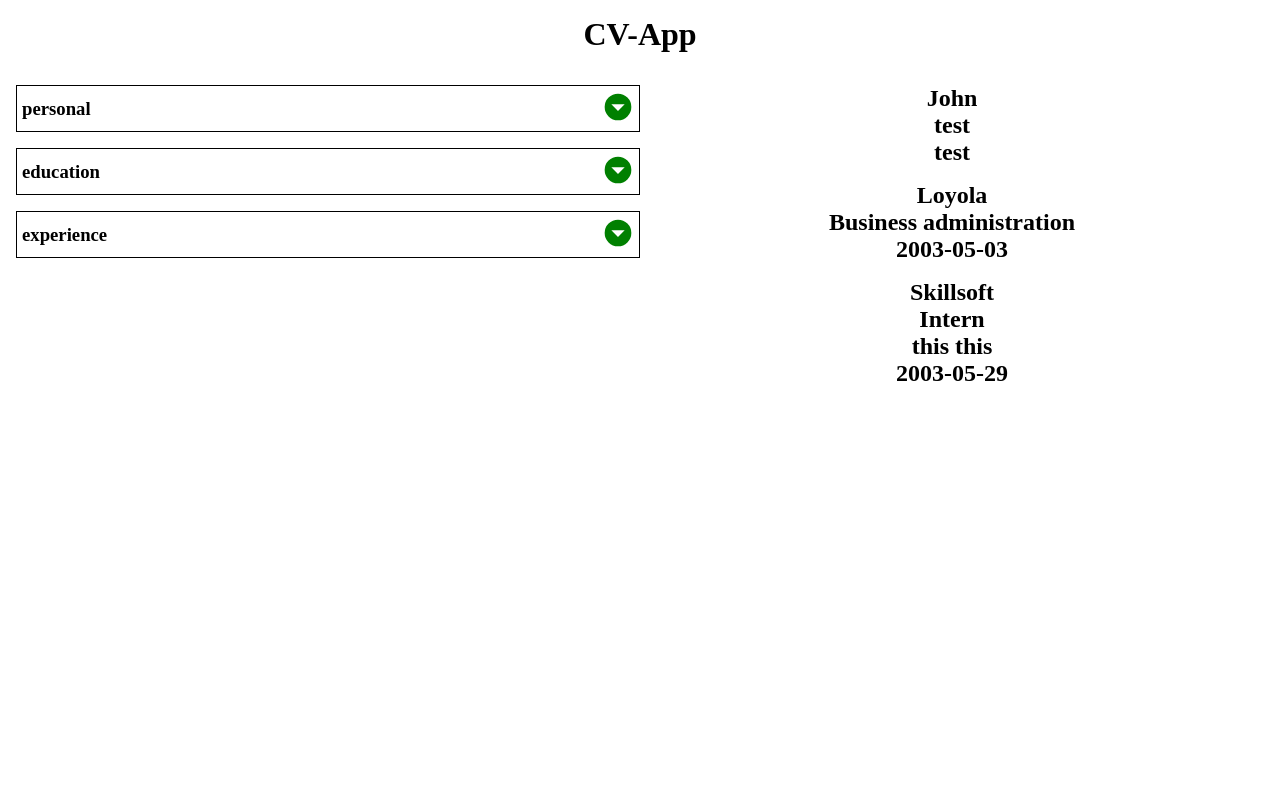
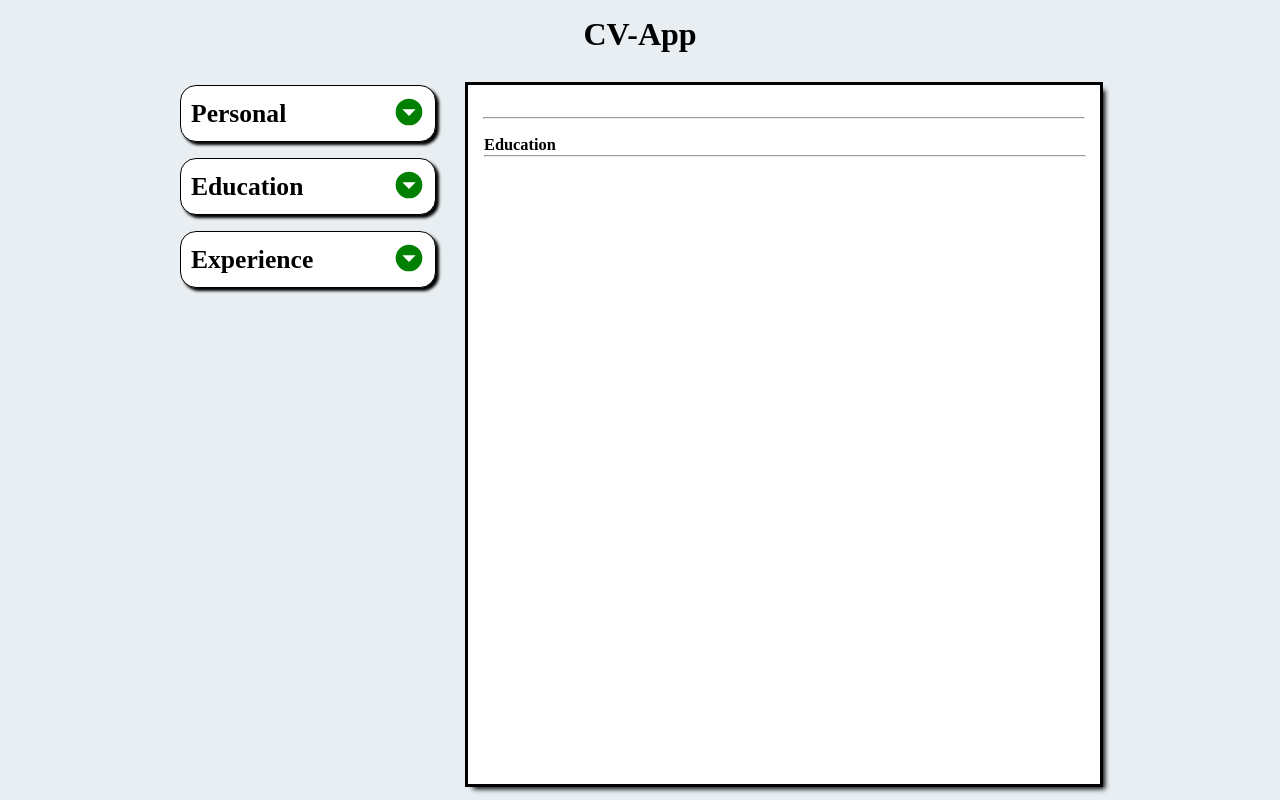
Before and after one commit to Baguirre03/cv-app, a React (Vite) app: page / in a window 1280 px wide. Built offline with nearby package versions, Linux system fonts and the light colour scheme.

Commit message:
more styling

```diff
--- a/src/allSections.jsx
+++ b/src/allSections.jsx
@@ -21,25 +21,26 @@ function experienceGenerator(company, position, responsbility, date, id) {
 }
 
 const iniitalName = {
-  name: "John",
-  email: "test",
-  phone: "test",
+  name: "",
+  email: "",
+  phone: "",
   id: 0,
 };
 
 const initalSchool = {
-  school: "Loyola",
-  tos: "Business administration",
-  dos: "2003-05-03",
+  school: "",
+  location: "",
+  tos: "",
+  dos: "",
   id: 1,
 };
 
 const initialExperience = [
   {
-    company: "Skillsoft",
-    position: "Intern",
-    responsibilities: "this this",
-    dateWorked: "2003-05-29",
+    company: "",
+    position: "",
+    responsibilities: "",
+    dateWorked: "",
     id: crypto.randomUUID(),
   },
 ];
--- a/src/dropDown.jsx
+++ b/src/dropDown.jsx
@@ -9,6 +9,7 @@ export default function Dropdown({
 }) {
   const [dropped, editDropped] = useState(false);
   const capped = length >= 3;
+  const uppercase = section.slice(0, 1).toUpperCase() + section.slice(1);
 
   function handleDrop() {
     return dropped ? editDropped(false) : editDropped(true);
@@ -27,7 +28,7 @@ export default function Dropdown({
   return dropped ? (
     <div className="shown-form">
       <div className="top">
-        <h3>{section}</h3>
+        <h3 className="section-title">{uppercase}</h3>
         <button onClick={handleDrop} className="collapse">
           <svg
             className="arrow-up"
@@ -46,7 +47,7 @@ export default function Dropdown({
     </div>
   ) : (
     <div className="drop-down">
-      <h3>{section}</h3>
+      <h3 className="section-title">{uppercase}</h3>
       <button className="collapse" onClick={handleDrop}>
         <svg
           className="drop-down-svg"
--- a/src/input.jsx
+++ b/src/input.jsx
@@ -1,14 +1,18 @@
 export default function Input({ label, type, name, value, onChange }) {
+  function Label() {
+    return <label>{label}: </label>;
+  }
   return (
-    <>
-      <label>{label}: </label>
+    <div className="form-input">
+      <Label></Label>
       <input
+        placeholder={label}
         name={name}
         type={type}
         key={name}
         value={value}
         onChange={onChange}
       ></input>
-    </>
+    </div>
   );
 }
--- a/src/section.jsx
+++ b/src/section.jsx
@@ -37,6 +37,13 @@ function Education({ onChange, values }) {
         name="school"
         label="School"
         value={values.school}
+        onChange={onChange}
+      ></Input>
+      <Input
+        type="text"
+        name="location"
+        label="Location"
+        value={values.location}
         onChange={onChange}
       ></Input>
       <Input
@@ -98,20 +105,31 @@ function Experience({ values, onChange, remove }) {
 function PersonalDisplay({ values }) {
   return (
     <section key={values.id}>
-      <h1>{values.name}</h1>
-      <h1>{values.email}</h1>
-      <h1>{values.phone}</h1>
+      <h2>{values.name}</h2>
+      <p>{values.email}</p>
+      <p>{values.phone}</p>
+      <br></br>
+      <hr></hr>
     </section>
   );
 }
 
 function EducationDisplay({ values }) {
   return (
-    <section key={values.id}>
-      <h1>{values.school}</h1>
-      <h1>{values.tos}</h1>
-      <h1>{values.dos}</h1>
-    </section>
+    <div className="education">
+      <h3>Education</h3>
+      <hr></hr>
+      <section key={values.id} className="education-content">
+        <div className="top-ed">
+          <p>{values.school}</p>
+          <p>{values.location}</p>
+        </div>
+        <div className="bottom-ed">
+          <p>{values.tos}</p>
+          <p>{values.dos}</p>
+        </div>
+      </section>
+    </div>
   );
 }
 
--- a/src/style.css
+++ b/src/style.css
@@ -1,6 +1,11 @@
 * {
     padding: 0;
     margin: 0;
+    --lightest: #E8EEF2;
+    --beige: #D6C9C9;
+    --secondlightest: #C7D3DD;
+    --blue: #77B6EA;
+    --grey: #37393A;
 }
 
 #root {
@@ -13,41 +18,100 @@
     display: flex;
     align-content: center;
     justify-content: center;
+    background-color: var(--lightest);
     padding: 1rem;
 }
 
 .display-container {
     display: flex;
-    justify-content: space-between;
+    justify-content: center;
     padding: 1rem;
+    gap: 2rem;
     flex: 1;
+    background-color: var(--lightest);
 }
 
 .inputs {
     display: flex;
     flex-direction: column;
-    width: 50%;
     gap: 1rem;
+    min-width: max-content;
+    width: 20vw;
 }
 
 .resume {
-    width: 50%;
+    font-family: 'Times New Roman', Times, serif;
+    font-weight: normal;
+    font-size: 14px;
+    width: 600px;
     display: flex;
     flex-direction: column;
     gap: 1rem;
     align-items: center;
+    outline: solid black;
+    padding: 1rem;
+    box-shadow: 5px 5px 5px black;
+    background-color: white;
 }
+
+.education {
+    width: 100%;
+}
+
+.education-content {
+    display: flex;
+    align-items: flex-start;
+}
+
+hr {
+    width: 100%;
+  }
 
 section {
     display: flex;
     flex-direction: column;
     align-items: center;
     justify-content: center;
+    width: 100%;
 }
 
 form {
-    display: grid;
-    grid-template-columns: 1fr 1fr;
+    display: flex;
+    flex-direction: column;
+    align-items: center;
+    gap: 8px;
+}
+
+label {
+    font-size: larger;
+    font-weight: bold;
+}
+
+input {
+    border-radius: 5px;
+    width: 90%;
+    background-color: var(--secondlightest);
+    outline: none;
+    border: none;
+    padding: 5px;
+}
+
+.form-input {
+    gap: 4px;
+    width: 80%;
+    display: flex;
+    flex-direction: column;
+}
+
+.section-title {
+    font-size: 1.6rem;
+}
+
+.shown-form, .drop-down {
+    border-radius: 1rem;
+    background-color: white;
+    padding: 10px;
+    box-shadow: 3px 3px 3px black;
 }
 
 .drop-down {
@@ -56,7 +120,6 @@ form {
     align-items: center;
     justify-content: space-between;
     border: 1px solid black;
-    padding: 5px;
 
 }
 
@@ -72,8 +135,6 @@ form {
     flex-direction: column;
     min-width: 40%;
     border: 1px solid black;
-    padding: 5px;
-
 }
 
 .arrow-up {
```
